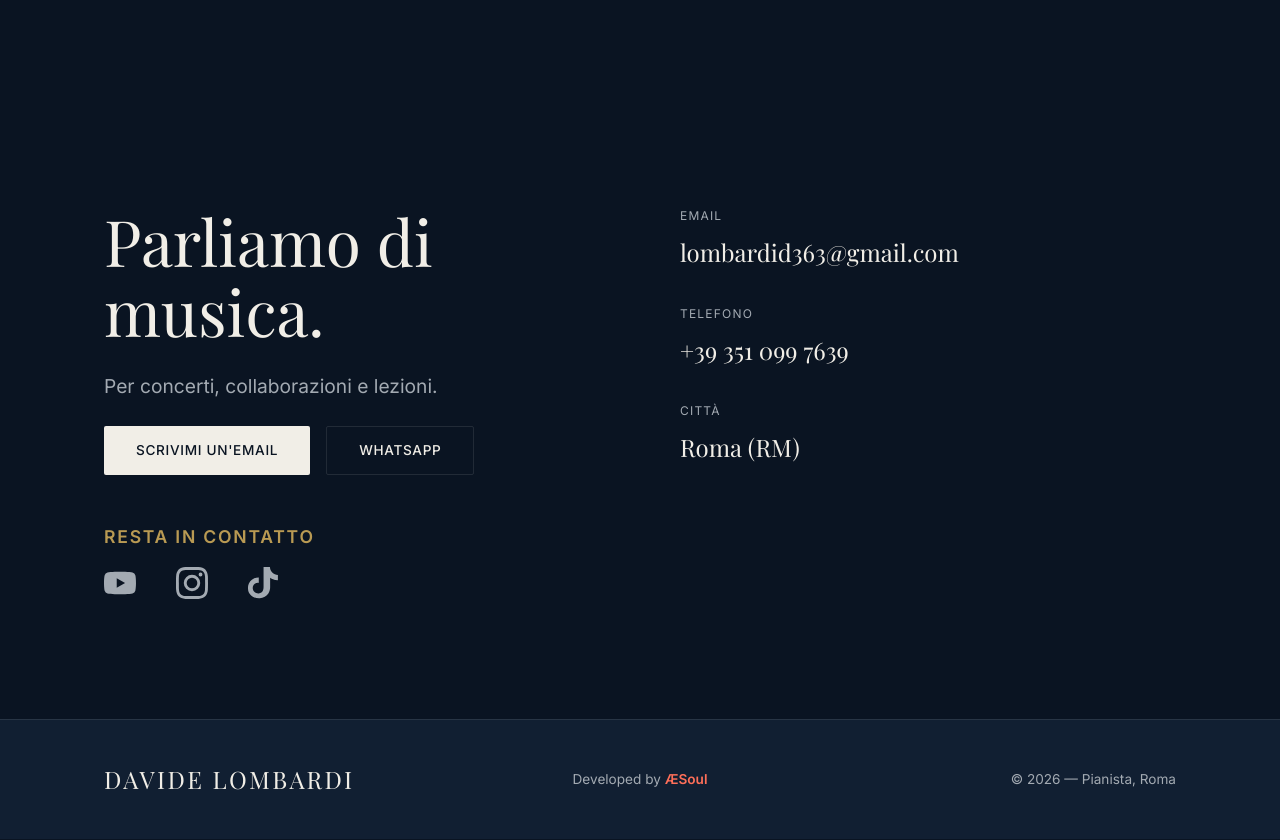
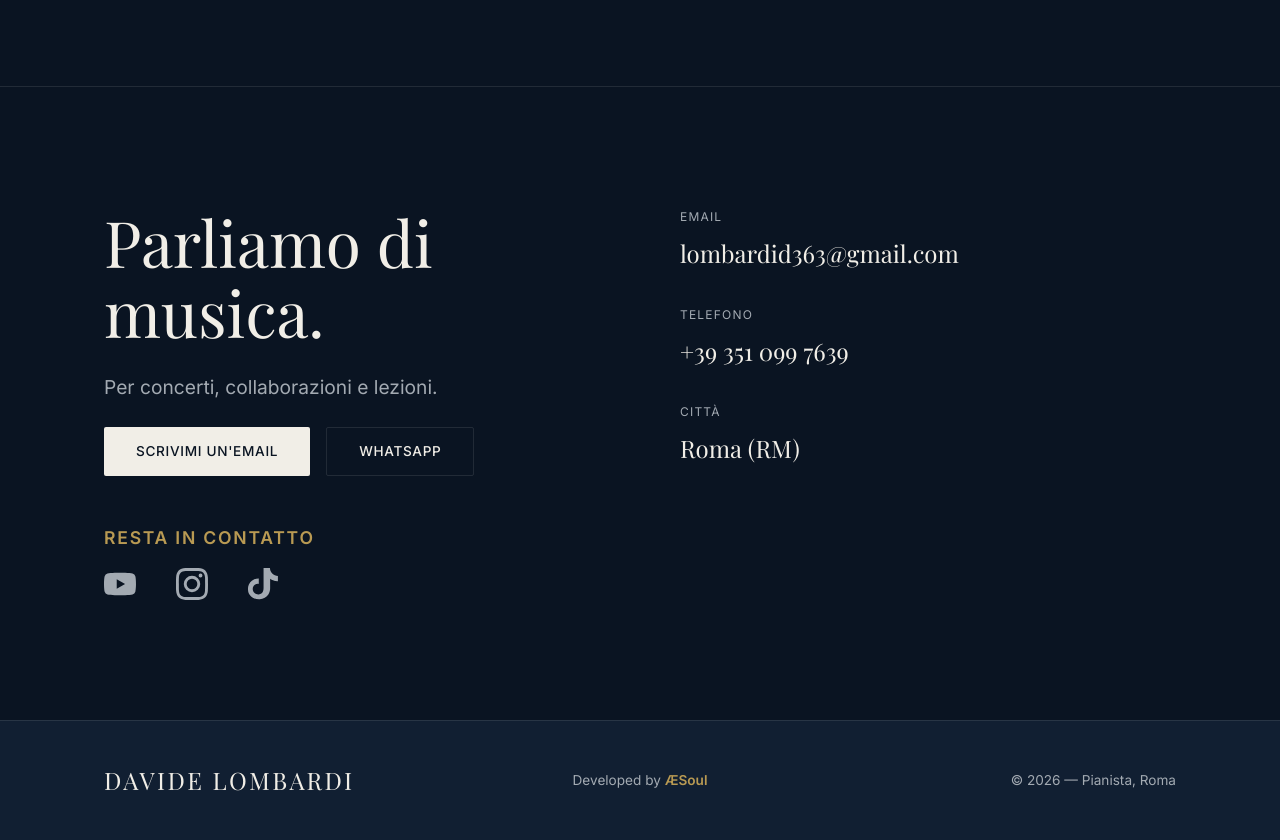
Before and after one commit to AeSoul0/mvp_davide, a website: page index.html in a window 1280 px wide. Shown: the part 8857-9697 px from the top of the page. Drawn offline with nearby package versions, Linux system fonts and the light colour scheme; a web font is replaced by a local one.

Commit message:
style: change footer signature color to brass and add top border to contacts

```diff
--- a/assets/css/style.css
+++ b/assets/css/style.css
@@ -780,7 +780,7 @@ nav.scrolled {
 }
 .footer-signature a {
   font-weight: 700;
-  color: #ff6f59; /* L'arancione / coral accent */
+  color: var(--brass);
   text-decoration: none;
   transition: opacity 0.3s ease;
 }
@@ -1047,3 +1047,6 @@ nav.scrolled {
 #yt-facade:hover .yt-play-btn {
   background-color: #ff0000;
 }
+
+
+#contatti { border-top: 1px solid var(--rule); }
```
